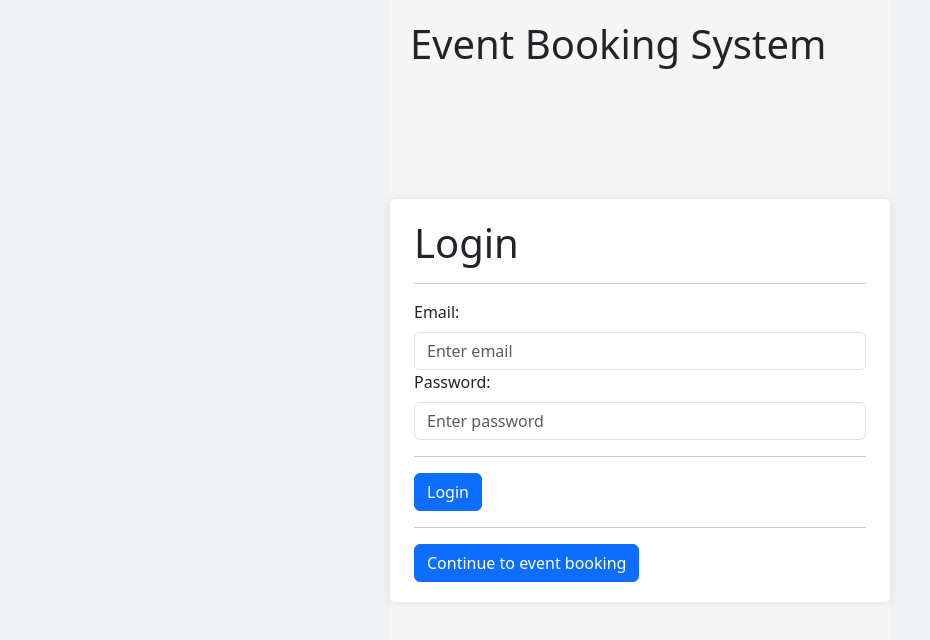
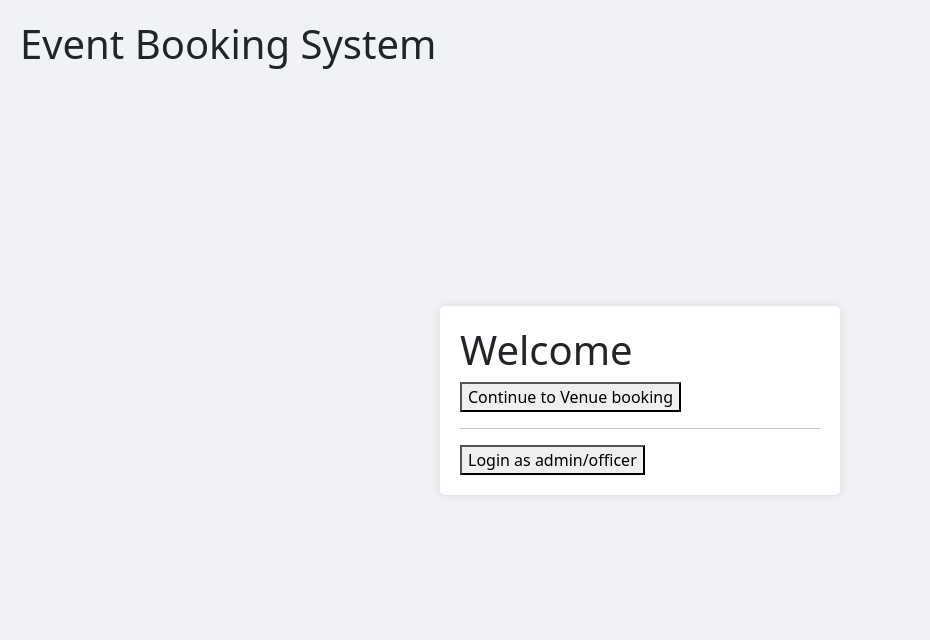
Before and after one commit to vinukaveesha/Event-Booking-System, a React (Create React App) app in the folder client/: page / in a window 1280 px wide. Shown: the top 640 px of the page, without its empty margins (0-930 px from the left). Built offline with nearby package versions, Linux system fonts and the light colour scheme.

Commit message:
welcome page added

```diff
--- a/client/src/App.jsx
+++ b/client/src/App.jsx
@@ -4,12 +4,14 @@ import './App.css';
 
 import Login from './Pages/Login';
 import EventForm from './Pages/PageEventForm';
+import Welcome from './Pages/PageWelcome';
 
 function App() {
   return (
     <BrowserRouter>
       <Routes>
-        <Route path="/" element={<Login />} />
+        <Route path="/" element={<Welcome />} />
+        <Route path="/login-page" element={<Login />} />
         <Route path="/event-form" element={<EventForm />} />
         </Routes>
     </BrowserRouter>
--- a/client/src/Components/Login/Login.comp.jsx
+++ b/client/src/Components/Login/Login.comp.jsx
@@ -36,8 +36,6 @@ const LoginForm = ({handleOnSubmit,handleOnChange,email,password,navigateToEvent
                 </Form.Group>
                 <hr/>
                 <Button type="submit" onSubmit={handleOnSubmit}>Login</Button>
-                <hr/>
-                <Button type="submit" onClick={navigateToEventForm}>Continue to event booking</Button>
             </Form>
             </Col>
         </Row>
--- /dev/null
+++ b/client/src/Components/Styles/PageWelcome.css
@@ -0,0 +1,33 @@
+.welcome-container {
+    position: relative;
+    height: 100vh;
+    width: 100%;
+    background-color: #f5f5f5;
+  }
+
+  .welcome-header {
+    position: absolute;
+    top: 20px;
+    left: 20px;
+    text-align: left;
+  }
+
+  .welcome-page {
+
+    width: 500px;
+    margin: 0 auto;
+    display: flex;
+    justify-content: center;
+    align-items: center;
+    height: 100%;
+  }
+
+  .welcome_comp {
+    box-shadow: 0px 0px 15px -5px black;
+    width: 100%;
+    max-width: 400px;
+    padding: 20px;
+    background-color: #fff;
+    border-radius: 5px;
+    box-shadow: 0 0 10px rgba(0, 0, 0, 0.1);
+  }
--- /dev/null
+++ b/client/src/Pages/PageWelcome.jsx
@@ -0,0 +1,37 @@
+import React, { useState } from 'react';
+import '../Components/Styles/PageWelcome.css';
+import 'bootstrap/dist/css/bootstrap.min.css';
+import { Container } from 'react-bootstrap';
+import { useNavigate } from 'react-router-dom';
+
+
+
+const Welcome = () => {
+  const navigate = useNavigate();
+
+  const navigateToLoginPage = () => {
+    navigate("/login-page");
+  }
+
+  const navigateToEventForm = () => {
+    navigate("/event-form");
+  }
+
+  return (
+     <div>
+      <div className="welcome-header">
+        <h1>Event Booking System</h1>
+      </div>
+      <div className="welcome-page">
+        <Container className="welcome_comp">
+          <h1>Welcome</h1>
+          <button onClick={navigateToEventForm}>Continue to Venue booking</button>
+          <hr/>
+          <button onClick={navigateToLoginPage}>Login as admin/officer</button>
+        </Container>
+      </div>
+    </div>
+  );
+}
+
+export default Welcome;
```
